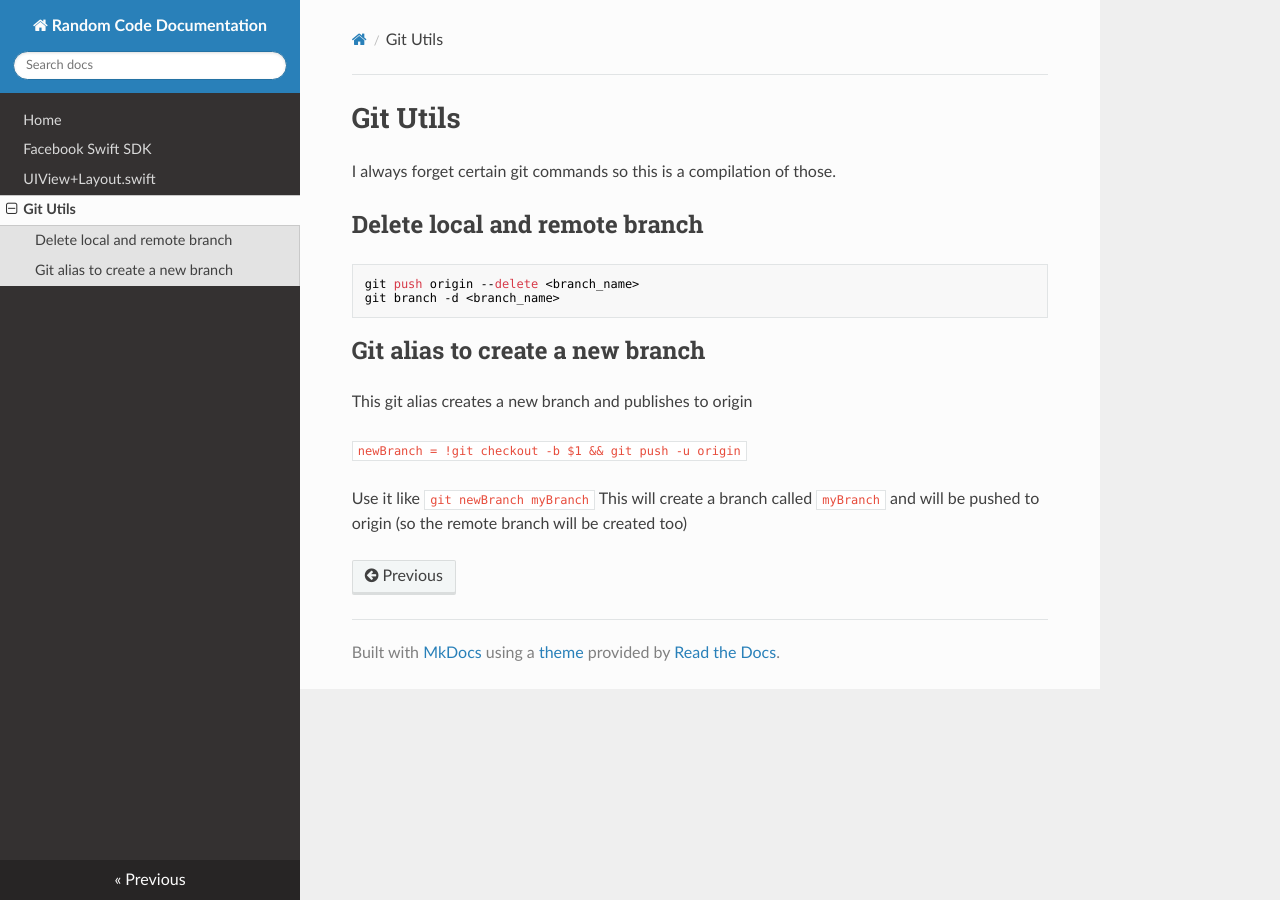
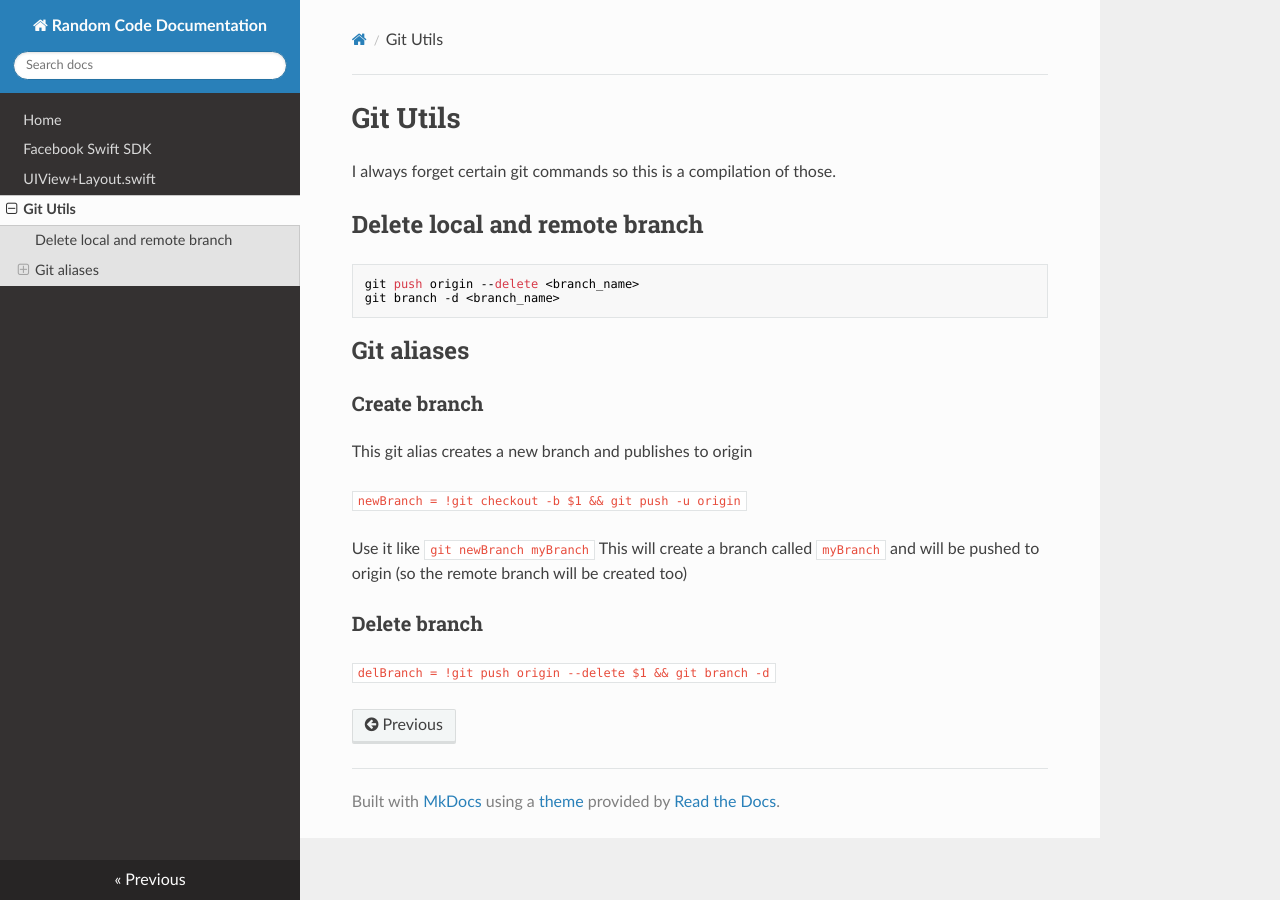
Before and after one commit to misato/random-code-documentation, an MkDocs documentation site: the page built from docs/git-utils.md, in a window 1280 px wide. Built offline with MkDocs 1.6.1, drawn with Linux system fonts in a browser that asks for light colours; nearby versions of some CDN libraries; old or Windows-style settings are respelled for this version of MkDocs.

Commit message:
Added delete branch alias

````diff
--- a/docs/git-utils.md
+++ b/docs/git-utils.md
@@ -9,10 +9,15 @@ git push origin --delete <branch_name>
 git branch -d <branch_name>
 ```
 
-## Git alias to create a new branch
+## Git aliases
 
+### Create branch
 This git alias creates a new branch and publishes to origin
 
 ```newBranch = !git checkout -b $1 && git push -u origin```
 
 Use it like `git newBranch myBranch` This will create a branch called `myBranch` and will be pushed to origin (so the remote branch will be created too)
+
+### Delete branch
+
+`delBranch = !git push origin --delete $1 && git branch -d`
````
